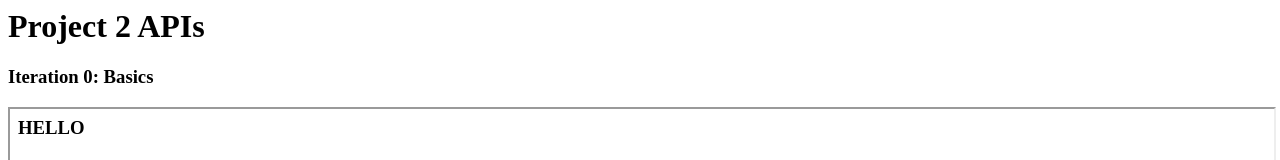
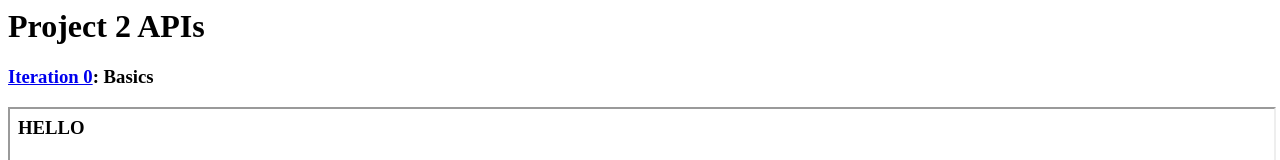
Before and after one commit to samchris221/API-Project-NYT, a plain HTML site: page docs/index.html in a window 1280 px wide. Shown: the top 160 px of the page. Drawn offline with Linux system fonts and the light colour scheme.

Commit message:
Make Heading a Link

```diff
--- a/docs/index.html
+++ b/docs/index.html
@@ -3,7 +3,7 @@
 </head>
 <body>
 <h1>Project 2 APIs</h1>
-<h3>Iteration 0: Basics</h3>
+  <h3><a href="iteration00.html">Iteration 0</a>: Basics</h3>
 <iframe src="iteration00.html" height="350" width="100%"></iframe>
 </body>
 </html>
```
